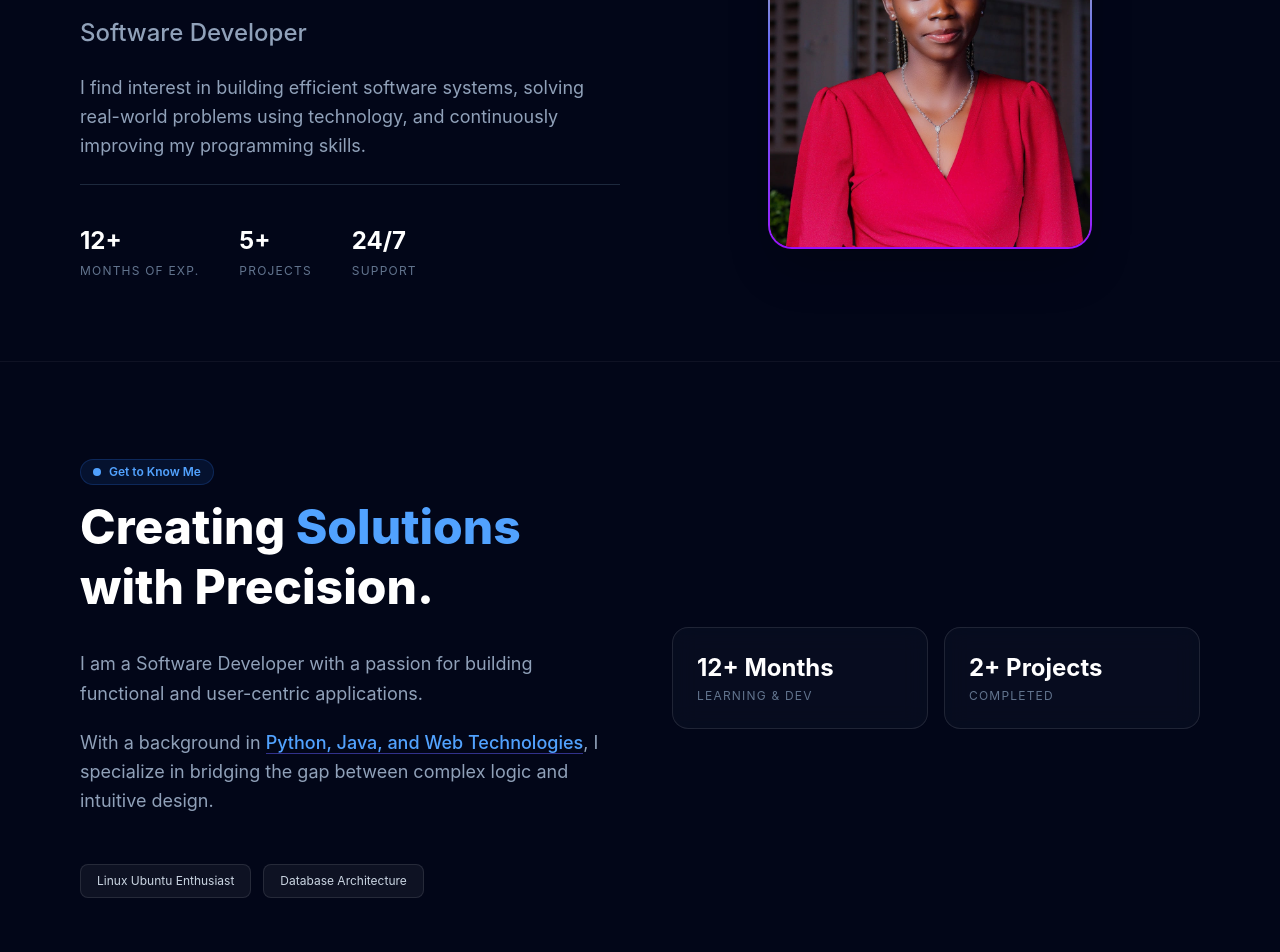
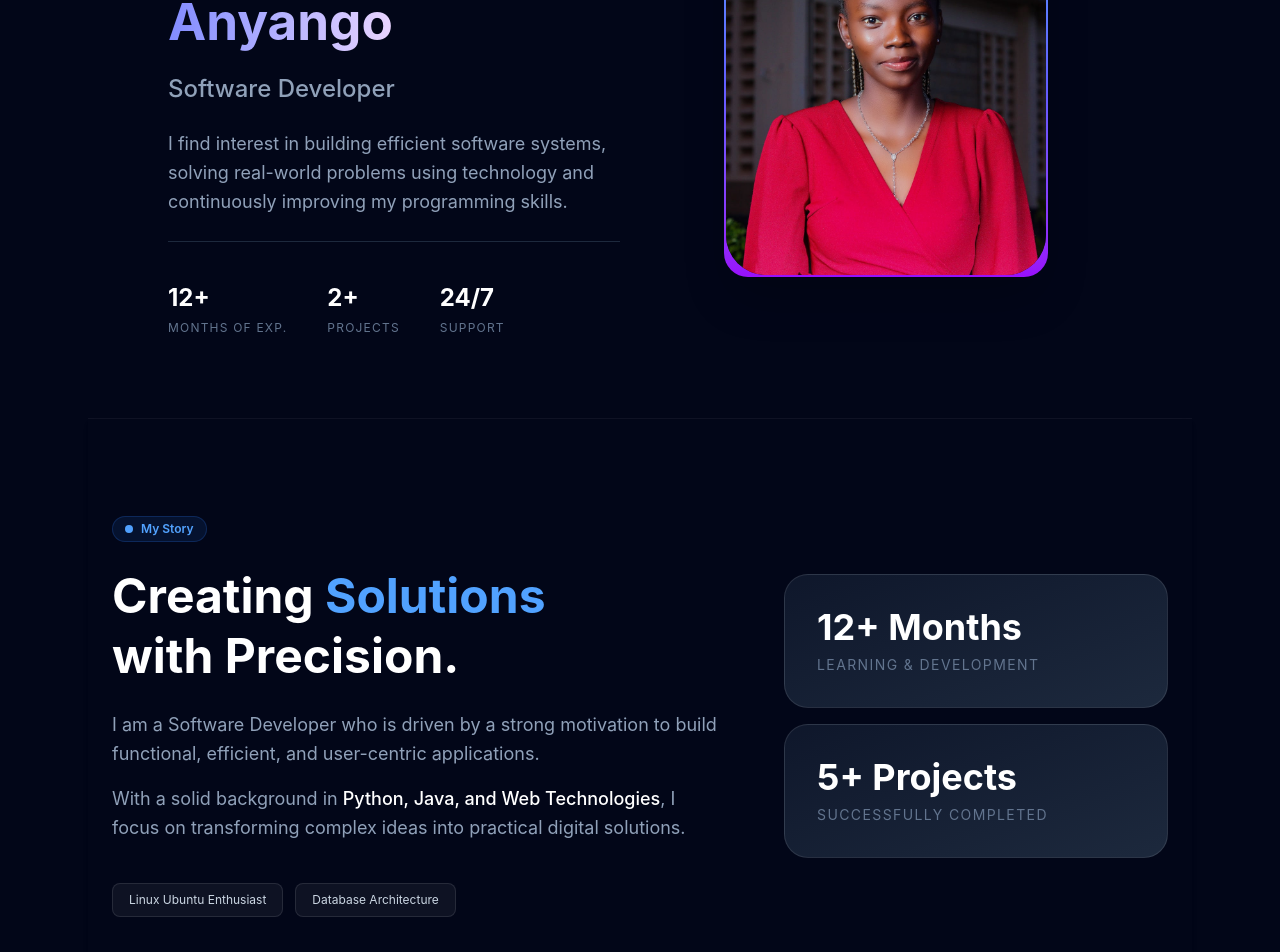
Before and after one commit to shelomithanyango/portfolio, a React (Vite) app: page / in a window 1280 px wide. Shown: the part 320-1272 px from the top of the page. Built offline with nearby package versions, Linux system fonts and the light colour scheme.

Commit message:
Set full screen

```diff
--- a/src/App.jsx
+++ b/src/App.jsx
@@ -4,7 +4,8 @@ import profile from "./assets/profile.jpeg";
 
 export default function App() {
   return (
-    <div className="bg-slate-950 text-white min-h-screen font-sans selection:bg-blue-500/30">
+    <div className="w-screen overflow-x-hidden bg-slate-950 text-white min-h-screen font-sans selection:bg-blue-500/30 ">
+
       {/* --- NAVIGATION --- */}
       <nav className="flex items-center justify-between p-4 shadow-md border-b border-white/5 backdrop-blur-md sticky top-0 z-50 bg-slate-950/80">
         <h4 className="text-2xl font-extrabold tracking-tight">
@@ -28,6 +29,8 @@ export default function App() {
           </a>
         </div>
       </nav>
+      {/* --- Center all items --- */}
+      <div className='max-w-6xl mx-auto px-6 flex flex-col items-center'>
 
       <main>
         {/* --- HERO SECTION --- */}
@@ -47,19 +50,19 @@ export default function App() {
 
             <h3 className="text-2xl font-medium text-slate-400">Software Developer</h3>
             <p className="text-lg text-slate-400 max-w-lg leading-relaxed">
-              I find interest in building efficient software systems, solving real-world problems using technology, and continuously improving my programming skills.
+              I find interest in building efficient software systems, solving real-world problems using technology and continuously improving my programming skills.
             </p>
 
             <div className="flex gap-10 pt-10 border-t border-slate-800">
                 <div><span className="block text-2xl font-bold text-white">12+</span><span className="text-xs uppercase tracking-widest text-slate-500">Months of Exp.</span></div>
-                <div><span className="block text-2xl font-bold text-white">5+</span><span className="text-xs uppercase tracking-widest text-slate-500">Projects</span></div>
+                <div><span className="block text-2xl font-bold text-white">2+</span><span className="text-xs uppercase tracking-widest text-slate-500">Projects</span></div>
                 <div><span className="block text-2xl font-bold text-white">24/7</span><span className="text-xs uppercase tracking-widest text-slate-500">Support</span></div>
             </div>
           </div>
 
           <div className="md:w-1/2 flex justify-center">
-            <div className="relative p-[2px] rounded-3xl bg-gradient-to-b from-yellow-400 via-indigo-500 to-purple-600 shadow-2xl">
-                <div className="bg-[#0B0E14] rounded-[22px] overflow-hidden">
+            <div className="relative p-[2px] rounded-3xl bg-gradient-to-b from-blue-400 via-indigo-500 to-purple-600 shadow-2xl">
+                <div className="bg-[#0B0E14] rounded-[40px] overflow-hidden">
                     <img
                         src={profile}
                         alt="Shelomith"
@@ -71,23 +74,30 @@ export default function App() {
         </section>
 
         {/* --- ABOUT ME SECTION --- */}
-        <section id="about" className="py-24 border-b border-white/5 px-6 md:px-12 lg:px-20">
-          <div className="max-w-7xl mx-auto flex flex-col md:flex-row gap-16 items-center">
-            <div className="md:w-1/2 space-y-8">
-              <div className="space-y-3">
+        <section id="about" className="py-24 bg-slate-950 shadow-md border-b border-white/5">
+  <div className="max-w-6xl mx-auto px-6 grid md:grid-cols-5 gap-16 items-center">
+
+    {/* Left Side: Story (Takes up 3 out of 5 columns) */}
+    <div className="md:col-span-3 space-y-6">
       <div className="inline-flex items-center gap-2 px-3 py-1 rounded-full bg-blue-500/10 border border-blue-500/20 text-xs font-semibold text-blue-400">
         <span className="w-2 h-2 rounded-full bg-blue-400 animate-pulse"></span>
-                      Get to Know Me
+        My Story
       </div>
-                <h4 className="text-4xl md:text-5xl font-extrabold text-white leading-tight">
+
+      <h2 className="text-4xl md:text-5xl font-bold leading-tight">
         Creating <span className="text-blue-400">Solutions</span> <br />
         with Precision.
-                </h4>
-              </div>
+      </h2>
 
-              <div className="space-y-5 text-lg text-slate-400 leading-relaxed">
-                <p>I am a Software Developer with a passion for building functional and user-centric applications.</p>
-                <p>With a background in <span className="text-blue-400 font-medium border-b border-indigo-500/50">Python, Java, and Web Technologies</span>, I specialize in bridging the gap between complex logic and intuitive design.</p>
+      <div className="space-y-4 text-slate-400 text-lg leading-relaxed">
+        <p>
+          I am a  Software Developer who is driven by a strong motivation to build
+          functional, efficient, and user-centric applications.
+        </p>
+        <p>
+          With a solid background in <span className="text-white font-medium">Python, Java, and Web Technologies</span>,
+          I focus on transforming complex ideas into practical digital solutions.
+        </p>
       </div>
 
       <div className="flex flex-wrap gap-3 pt-4">
@@ -96,25 +106,26 @@ export default function App() {
       </div>
     </div>
 
-            <div className="md:w-1/2 w-full relative">
-              <div className="grid grid-cols-1 sm:grid-cols-2 gap-4">
-                <div className="p-6 rounded-2xl bg-slate-900/40 border border-white/10 backdrop-blur-md">
-                  <h4 className="text-2xl font-bold text-white">12+ Months</h4>
-                  <p className="text-xs text-slate-500 uppercase tracking-widest mt-1">Learning & Dev</p>
+    {/* Right Side: Stats (Takes up 2 out of 5 columns) */}
+    <div className="md:col-span-2 grid grid-cols-1 gap-4">
+      <div className="p-8 rounded-3xl bg-gradient-to-br from-slate-900 to-slate-800 border border-white/10 hover:border-blue-500/50 transition-colors group">
+        <h4 className="text-4xl font-bold text-white group-hover:text-blue-400 transition-colors">12+ Months</h4>
+        <p className="text-sm text-slate-500 uppercase tracking-widest mt-2">Learning & Development</p>
       </div>
-                <div className="p-6 rounded-2xl bg-slate-900/40 border border-white/10 backdrop-blur-md">
-                  <h4 className="text-2xl font-bold text-white">2+ Projects</h4>
-                  <p className="text-xs text-slate-500 uppercase tracking-widest mt-1">Completed</p>
+
+      <div className="p-8 rounded-3xl bg-gradient-to-br from-slate-900 to-slate-800 border border-white/10 hover:border-purple-500/50 transition-colors group">
+        <h4 className="text-4xl font-bold text-white group-hover:text-purple-400 transition-colors">5+ Projects</h4>
+        <p className="text-sm text-slate-500 uppercase tracking-widest mt-2">Successfully Completed</p>
       </div>
     </div>
-            </div>
+
   </div>
 </section>
 
         {/* --- RECENT WORK SECTION --- */}
         <section id="projects" className="py-24 px-6 max-w-6xl mx-auto border-b border-white/5">
           <div className="text-center mb-16">
-            <h2 className="text-4xl md:text-6xl font-black mb-4 text-white">Recent Work</h2>
+            <h2 className="text-4xl md:text-6xl font-black mb-4 text-white">My Recent Work</h2>
             <div className="h-1.5 w-24 bg-indigo-500 mx-auto rounded-full"></div>
           </div>
 
@@ -143,7 +154,7 @@ export default function App() {
         </section>
 
         {/* --- TECHNOLOGIES SECTION --- */}
-        <section id="technologies" className="py-24 px-6 md:px-20 bg-slate-950">
+        <section id="technologies" className="py-24 px-6 md:px-20 bg-slate-950 shadow-md border-b border-white/5">
           <div className="max-w-6xl mx-auto">
             <div className="mb-16">
               <h2 className="text-4xl font-bold text-white mb-4">Technologies I Use</h2>
@@ -193,13 +204,13 @@ export default function App() {
         </section>
 
         {/* --- CONTACT SECTION --- */}
-        <section id="contact" className="py-24 px-6 md:px-20 bg-slate-900/30">
+        <section id="contact" className="py-24 px-6 md:px-20 bg-slate-900/30 shadow-md border-b border-white/5">
           <div className="max-w-6xl mx-auto flex flex-col lg:flex-row gap-16">
             <div className="lg:w-1/3 space-y-8">
               <div>
                 <h2 className="text-4xl font-bold text-white mb-4">Get In Touch</h2>
                 <p className="text-slate-400 leading-relaxed">
-                  I'm currently looking for new opportunities. Whether you have a question or just want to say hi, I’ll try my best to get back to you!
+                 Whether you have a question or just want to say hi, I’ll try my best to get back to you!
                 </p>
               </div>
 
@@ -254,10 +265,11 @@ export default function App() {
           </div>
         </section>
       </main>
-
+</div>
       <footer className="py-10 text-center border-t border-white/5">
         <p className="text-slate-500">© 2026 Shelomith Anyango. All rights reserved.</p>
       </footer>
+
     </div>
   );
 }
```
Lines whose indentation alone changed are shown as unchanged.
